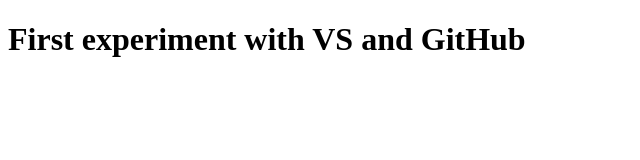
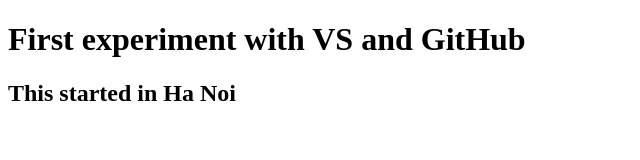
Before and after one commit to phmtu4n/GitHubandVS, a plain HTML site: page GitHub and VS/wwwroot/index.html in a window 1280 px wide. Shown: the whole page, without its empty margins (0-640 px from the left). Drawn offline with Linux system fonts and the light colour scheme.

Commit message:
An important modification

```diff
--- a/GitHub and VS/wwwroot/index.html
+++ b/GitHub and VS/wwwroot/index.html
@@ -6,5 +6,6 @@
 </head>
 <body>
     <h1>First experiment with VS and GitHub</h1>
+    <h2>This started in Ha Noi</h2>
 </body>
 </html>
```
